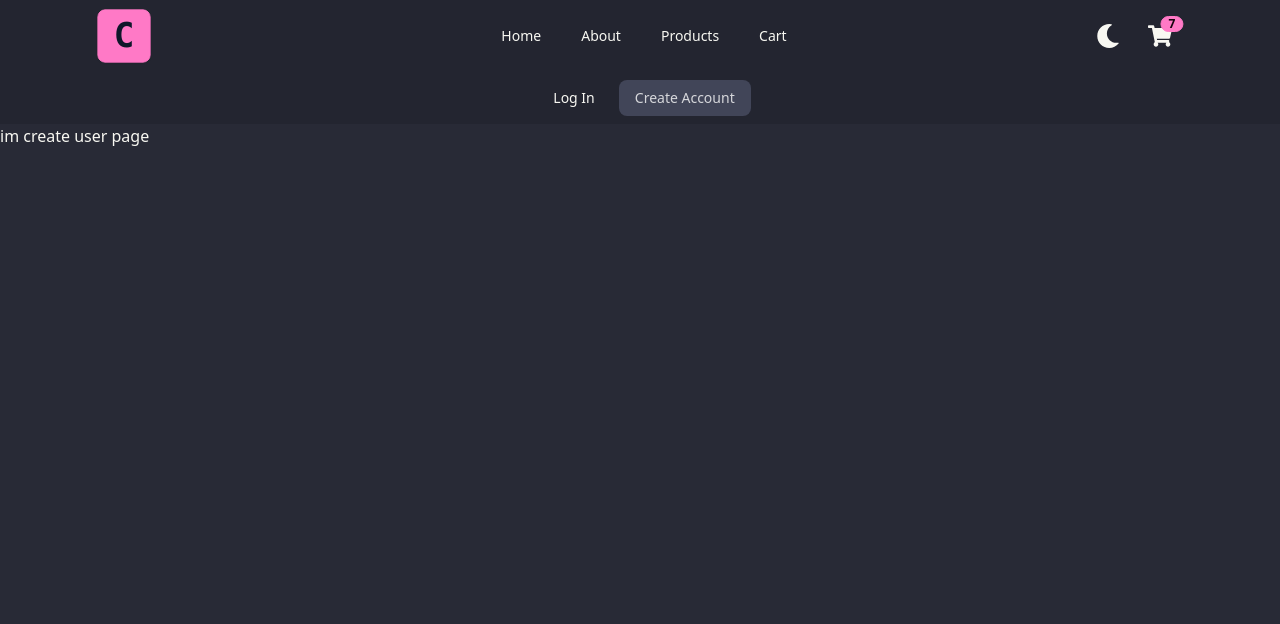
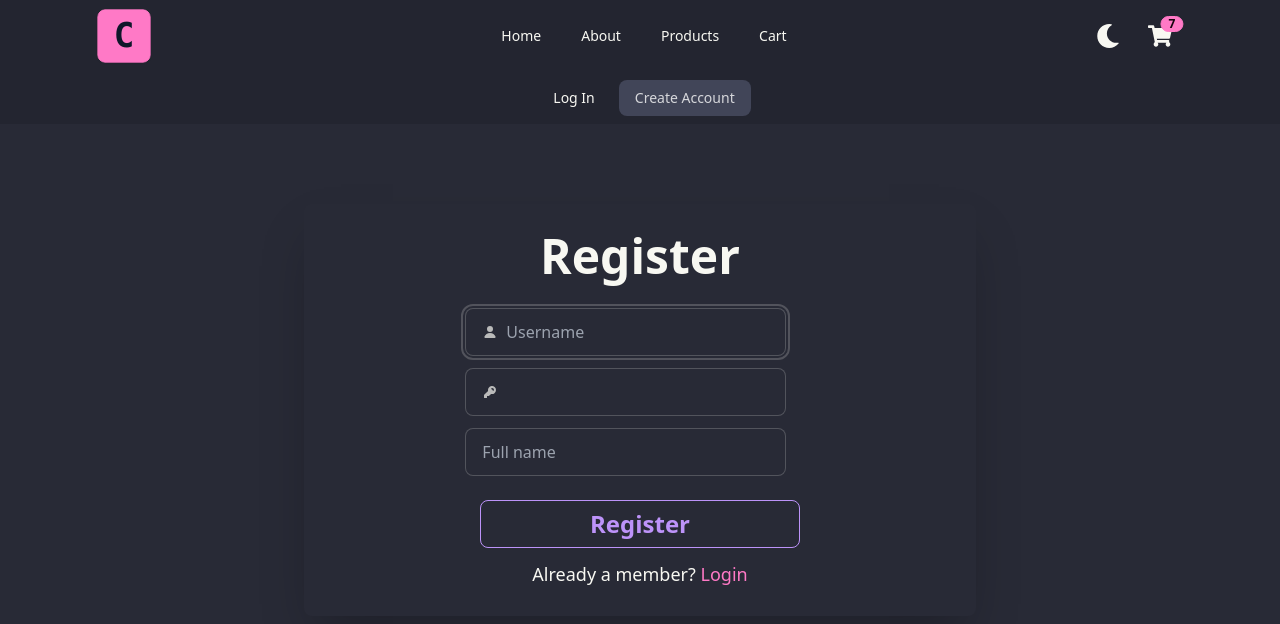
Before and after one commit to Amir2210/comfy-store-frontend, a React (Vite) app: page /createUser in a window 1280 px wide. Shown: the top 624 px of the page. Built offline with nearby package versions, Linux system fonts and the light colour scheme.

Commit message:
Fix for the nav and implement CreateUser page

```diff
--- a/src/cmps/Navbar.jsx
+++ b/src/cmps/Navbar.jsx
@@ -5,6 +5,8 @@ import { useEffect, useState } from 'react'
 import { NavLink } from "react-router-dom"
 import { NavLinks } from './NavLinks'
 
+
+import { logout } from '../store/actions/user.actions.js'
 
 const themes = {
   dracula: 'dracula',
@@ -14,7 +16,8 @@ const themes = {
 function getThemeFromLocal() {
   return localStorage.getItem('theme') || themes.dracula
 }
-export function Navbar() {
+export function Navbar({ user }) {
+  console.log('user:', user)
   const [theme, setTheme] = useState(getThemeFromLocal())
   function handleTheme() {
     const { dracula, emerald } = themes
@@ -26,6 +29,15 @@ export function Navbar() {
     document.documentElement.setAttribute('data-theme', theme)
     localStorage.setItem('theme', theme)
   }, [theme])
+
+  async function onLogout() {
+    try {
+      await logout()
+      navigate('/')
+    } catch (err) {
+      console.log('err:', err)
+    }
+  }
   return (
     <nav className='bg-base-200 '>
       <div className='navbar align-elemets '>
@@ -61,8 +73,9 @@ export function Navbar() {
       </div>
       <div className=' text-center'>
         <ul className='menu menu-horizontal'>
-          <li><NavLink className='capitalize ml-2' to={`/login`}>log in</NavLink></li>
-          <li><NavLink className='capitalize ml-2' to={`/createUser`}>create account</NavLink></li>
+          {!user ? <li><NavLink className='capitalize ml-2' to={`/login`}>log in</NavLink></li> :
+            <li><button onClick={onLogout} className='btn btn-accent capitalize ml-2'>log out</button></li>}
+          {!user ? <li><NavLink className='capitalize ml-2' to={`/createUser`}>create account</NavLink></li> : null}
         </ul>
       </div>
     </nav>
--- a/src/pages/About.jsx
+++ b/src/pages/About.jsx
@@ -1,9 +1,11 @@
+import { useSelector } from 'react-redux';
 import { Navbar } from '../cmps/Navbar';
 
 export function About() {
+  const user = useSelector((storeState) => storeState.userModule.loggedInUser)
   return (
     <>
-      <Navbar />
+      <Navbar user={user} />
       <section className='align-elemets text-center'>
         <div>
           <h1 className='capitalize mt-10 text-3xl sm:text-5xl'>we love <span className='bg-primary px-3 py-3 rounded-xl'>comfy</span></h1>
--- a/src/pages/Cart.jsx
+++ b/src/pages/Cart.jsx
@@ -1,9 +1,11 @@
+import { useSelector } from 'react-redux';
 import { Navbar } from '../cmps/Navbar';
 
 export function Cart() {
+  const user = useSelector((storeState) => storeState.userModule.loggedInUser)
   return (
     <>
-      <Navbar />
+      <Navbar user={user} />
       <h1>im cart page</h1>
     </>
   )
--- a/src/pages/CreateUser.jsx
+++ b/src/pages/CreateUser.jsx
@@ -1,11 +1,59 @@
-import { LoginSignup } from '../cmps/LoginSignup';
-import { Navbar } from '../cmps/Navbar';
+import { Link, useNavigate } from "react-router-dom"
+import { Navbar } from '../cmps/Navbar'
+import { useState } from 'react'
+import { signup, login } from '../store/actions/user.actions'
+import { useSelector } from 'react-redux'
+function getEmptyCredentials() {
+  return {
+    fullname: '',
+    username: '',
+    password: '',
+  }
+}
+
 export function CreateUser() {
+  const user = useSelector((storeState) => storeState.userModule.loggedInUser)
+  const [credentials, setCredentials] = useState(getEmptyCredentials())
+  const navigate = useNavigate()
+
+  function handleCredentialsChange(ev) {
+    const field = ev.target.name
+    const value = ev.target.value
+    setCredentials((credentials) => ({ ...credentials, [field]: value }))
+  }
+
+  async function onSubmit(ev) {
+    ev.preventDefault()
+    try {
+      const user = await signup(credentials)
+      await login(credentials)
+      navigate('/')
+    } catch (err) {
+      console.log(err)
+    }
+  }
+  const { username, password, fullname } = credentials
   return (
     <>
-      <Navbar />
-      <h1>im create user page</h1>
-      {/* <LoginSignup /> */}
+      <Navbar user={user} />
+      <section className='mx-auto mt-20 max-w-2xl  flex flex-col items-center justify-center p-7 shadow-2xl rounded-lg text-center'>
+        <h1 className='capitalize text-5xl font-semibold mb-4'>register</h1>
+        <form onSubmit={onSubmit}>
+          <label className="input input-bordered flex items-center gap-2 my-3 w-11/12">
+            <svg xmlns="http://www.w3.org/2000/svg" viewBox="0 0 16 16" fill="currentColor" className="w-4 h-4 opacity-70"><path d="M8 8a3 3 0 1 0 0-6 3 3 0 0 0 0 6ZM12.735 14c.618 0 1.093-.561.872-1.139a6.002 6.002 0 0 0-11.215 0c-.22.578.254 1.139.872 1.139h9.47Z" /></svg>
+            <input type="text" className="grow" placeholder="Username" name='username' value={username} onChange={handleCredentialsChange} required autoFocus />
+          </label>
+          <label className="input input-bordered flex items-center gap-2 my-3 w-11/12">
+            <svg xmlns="http://www.w3.org/2000/svg" viewBox="0 0 16 16" fill="currentColor" className="w-4 h-4 opacity-70"><path fillRule="evenodd" d="M14 6a4 4 0 0 1-4.899 3.899l-1.955 1.955a.5.5 0 0 1-.353.146H5v1.5a.5.5 0 0 1-.5.5h-2a.5.5 0 0 1-.5-.5v-2.293a.5.5 0 0 1 .146-.353l3.955-3.955A4 4 0 1 1 14 6Zm-4-2a.75.75 0 0 0 0 1.5.5.5 0 0 1 .5.5.75.75 0 0 0 1.5 0 2 2 0 0 0-2-2Z" clipRule="evenodd" /></svg>
+            <input type="password" className="grow" name='password' value={password} onChange={handleCredentialsChange} required />
+          </label>
+          <label className="input input-bordered flex items-center gap-2 my-3 w-11/12">
+            <input type="text" className="grow" placeholder="Full name" name='fullname' value={fullname} onChange={handleCredentialsChange} required />
+          </label>
+          <button className='btn btn-outline btn-secondary capitalize text-2xl w-11/12 my-3'>register</button>
+          <span className='text-lg'>Already a member?<Link className='text-primary font-medium' to={'/login'}> Login</Link></span>
+        </form>
+      </section>
     </>
   )
 }
--- a/src/pages/HomeIndex.jsx
+++ b/src/pages/HomeIndex.jsx
@@ -5,10 +5,10 @@ import { useSelector } from 'react-redux'
 
 export function HomeIndex() {
   const user = useSelector((storeState) => storeState.userModule.loggedInUser)
-  console.log('user:', user)
+  console.log('user home:', user)
   return (
     <main>
-      <Navbar />
+      <Navbar user={user} />
       <HomeHero />
       <FeaturedProducts />
     </main>
--- a/src/pages/ProductDetail.jsx
+++ b/src/pages/ProductDetail.jsx
@@ -5,8 +5,10 @@ import { FaArrowRightLong } from "react-icons/fa6"
 import { useEffect, useState } from 'react'
 import { featuredProductsService } from '../services/featuredProducts.service'
 import { productsService } from '../services/products.service'
+import { useSelector } from 'react-redux'
 
 export function ProductDetail() {
+  const user = useSelector((storeState) => storeState.userModule.loggedInUser)
   const navigate = useNavigate()
   const [product, setProduct] = useState(null)
   const [color, setColor] = useState(null)
@@ -30,7 +32,7 @@ export function ProductDetail() {
   if (!product) return <div>Loading</div>
   return (
     <>
-      <Navbar />
+      <Navbar user={user} />
       <div className='align-elemets py-8'>
         <div className='flex items-center'>
           <Link to={`/`} className='mr-4 font-medium capitalize underline hover:text-secondary duration-150'>home</Link>
--- a/src/pages/Products.jsx
+++ b/src/pages/Products.jsx
@@ -21,6 +21,7 @@ import { RotatingTriangles } from 'react-loader-spinner'
 
 
 export function Products() {
+  const user = useSelector((storeState) => storeState.userModule.loggedInUser)
   const products = useSelector((storeState) => storeState.productsModule.products)
   const totalItems = useSelector((storeState) => storeState.productsModule.totalItems)
   const isLoading = useSelector((storeState) => storeState.productsModule.isLoading)
@@ -50,7 +51,7 @@ export function Products() {
 
   return (
     <>
-      <Navbar />
+      <Navbar user={user} />
       <FilterProduct filterBy={filterBy} onSetFilter={onSetFilter} sortBy={sortBy} onSetSort={onSetSort} />
       <section className='align-elemets mt-6'>
         <div className='flex justify-between'>
```
